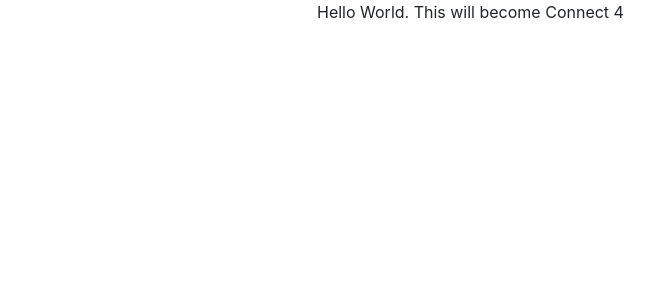
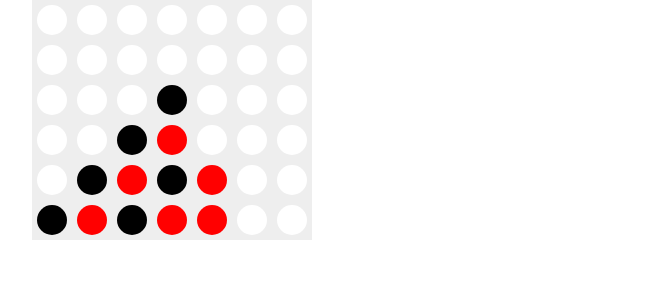
Before and after one commit to Sporky023/connect4, a React app: page / in a window 1280 px wide. Shown: the top 300 px of the page, without its empty margins (133-787 px from the left). Built offline with nearby package versions, Linux system fonts and the light colour scheme.

Commit message:
[feat] can render board state

```diff
--- /dev/null
+++ b/src/actions/index.js
@@ -0,0 +1 @@
+export const startGame = () => ({ type: 'game-start' })
--- /dev/null
+++ b/src/components/App.js
@@ -0,0 +1,17 @@
+import React from 'react'
+
+import { Container, Row, Col } from 'reactstrap'
+
+import GameContainer from 'containers/GameContainer'
+
+const App = () => (
+  <Container>
+    <Row>
+      <Col xs={{ offset: 1, width: 10 }}>
+        <GameContainer />
+      </Col>
+    </Row>
+  </Container>
+)
+
+export default App
--- /dev/null
+++ b/src/components/Board.js
@@ -0,0 +1,20 @@
+import React from 'react'
+import PropTypes from 'prop-types'
+
+import BoardCol from './BoardCol'
+
+const Board = ({boardState}) => {
+  console.log('Board()', boardState)
+
+  return (
+    <div>
+      { boardState.map( (column, i) => <BoardCol key={i} col={column} /> ) }
+    </div>
+  )
+}
+
+Board.propTypes = {
+  boardState: PropTypes.arrayOf(PropTypes.array)
+}
+
+export default Board
--- /dev/null
+++ b/src/components/BoardCol.js
@@ -0,0 +1,19 @@
+import React from 'react'
+
+import BoardSpace from './BoardSpace'
+
+const paddedCol = col => (
+  [ ...( new Array( 6 - col.length ).fill('X') ), ...( col.reverse() ) ]
+)
+
+const BoardCol = ({col}) => {
+  return (
+    <div style={{ display: 'inline-block' }}>
+      { paddedCol(col).map( (color, i) => (
+        <BoardSpace key={i} color={color} />
+      ) ) }
+    </div>
+  )
+}
+
+export default BoardCol
--- /dev/null
+++ b/src/components/BoardSpace.js
@@ -0,0 +1,26 @@
+import React from 'react'
+
+import colors from 'colors'
+
+const squareStyle = {
+  width: '40px',
+  height: '40px',
+  paddingTop: '5px',
+  paddingLeft: '5px',
+  backgroundColor: '#eee'
+}
+
+const circleStyle = color => ({
+  width: '30px',
+  height: '30px',
+  borderRadius: '50%',
+  backgroundColor: { 'B': 'black', 'R': 'red', 'X': 'white' }[color]
+})
+
+const BoardSpace = ({color}) => (
+  <div style={squareStyle}>
+    <div style={ circleStyle(color) }></div>
+  </div>
+)
+
+export default BoardSpace
--- /dev/null
+++ b/src/containers/GameContainer.js
@@ -0,0 +1,23 @@
+import React, { Component } from 'react'
+import Board from 'components/Board'
+
+import { connect } from 'react-redux'
+import { startGame } from 'actions'
+
+class GameContainer extends Component {
+  render () {
+    const { boardState } = this.props
+
+    return (<Board boardState={boardState} />)
+  }
+}
+
+const mapStateToProps = state => ({
+  boardState: state.board
+})
+
+const mapDispatchToProps = dispatch => ({
+  startGame: () => dispatch(startGame)
+})
+
+export default connect(mapStateToProps, mapDispatchToProps)(GameContainer)
--- /dev/null
+++ b/src/devState.js
@@ -0,0 +1,6 @@
+import boardStates from '../test/testSupport/boardStates'
+
+export default {
+  game: {},
+  board: boardStates.diagRisingWinForBlack.state
+}
--- a/src/index.js
+++ b/src/index.js
@@ -1,22 +1,19 @@
 import 'bootstrap/dist/css/bootstrap.min.css'
-
 import React from 'react'
 import ReactDOM from 'react-dom'
+import { createStore } from 'redux'
+import { Provider } from 'react-redux'
 
-import { Container, Row, Col } from 'reactstrap'
+import App from 'components/App'
+import rootReducer from 'reducers'
+import devState from 'devState'
 
-const HelloWorld = () => (
-  <div>Hello World. This will become Connect 4</div>
-)
+const store = createStore(rootReducer, devState)
 
 ReactDOM.render(
-  <Container>
-    <Row>
-      <Col xs={{ offset: 4, width: 4 }}>
-        <HelloWorld />
-      </Col>
-    </Row>
-  </Container>,
+  <Provider store={store}>
+    <App />
+  </Provider>,
 
   document.getElementById('mountpoint')
 )
--- /dev/null
+++ b/src/reducers/boardReducer.js
@@ -0,0 +1,16 @@
+const emptyBoard = [ [], [], [], [], [], [], [] ]
+
+const boardReducer = (state=emptyBoard, action) => {
+  let newState = [...state]
+
+  switch(action.type){
+    case('game-start'): {
+      newState = [...emptyBoard]
+      break
+    }
+  }
+
+  return newState
+}
+
+export default boardReducer
--- /dev/null
+++ b/src/reducers/gameReducer.js
@@ -0,0 +1,14 @@
+const gameReducer = (state={}, action) => {
+  let newState = Object.assign({}, state)
+
+  switch(action.type){
+    case('game-start'): {
+      newState.status = 'picking-colors'
+      break
+    }
+  }
+
+  return newState
+}
+
+export default gameReducer
--- /dev/null
+++ b/src/reducers/index.js
@@ -0,0 +1,11 @@
+import { combineReducers } from 'redux'
+
+import gameReducer from './gameReducer'
+import boardReducer from './boardReducer'
+
+const rootReducer = combineReducers({
+  game: gameReducer,
+  board: boardReducer
+})
+
+export default rootReducer
--- a/webpack.config.js
+++ b/webpack.config.js
@@ -4,6 +4,7 @@ const HtmlWebpackPlugin = require('html-webpack-plugin')
 module.exports = {
   mode: 'development',
   entry: './src/index.js',
+  devtool: 'source-map',
 
   output: {
     path: path.resolve(__dirname, 'dist'),
```
Also changed, not shown: 1 other file (tests, documents, lock files or other folders).
